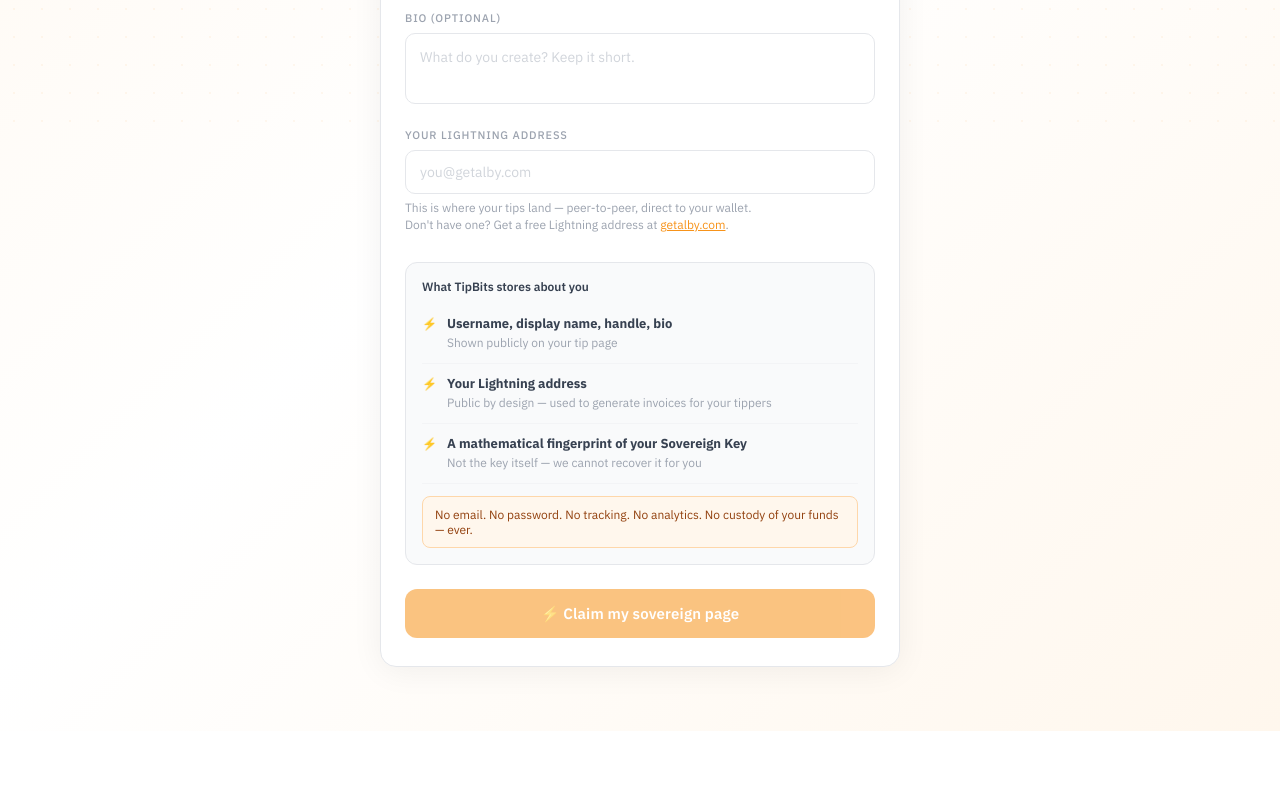
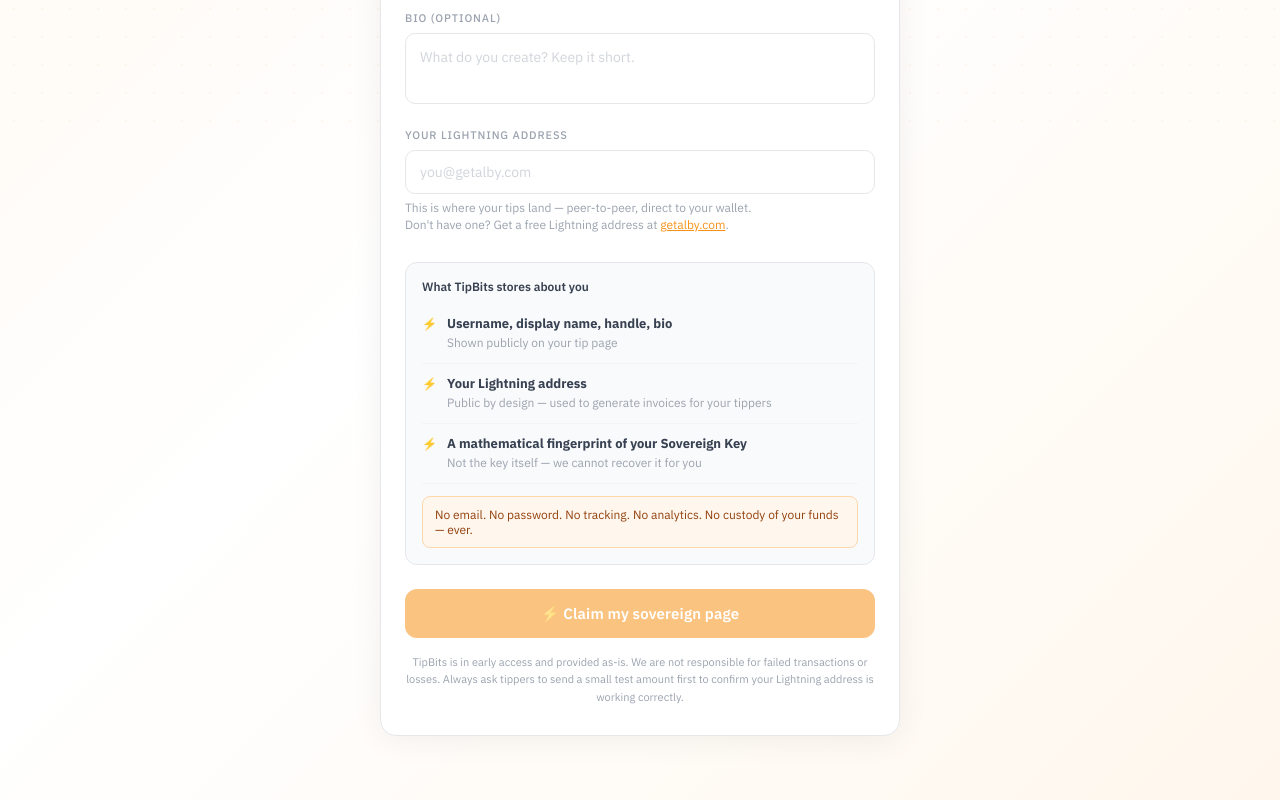
Before and after one commit to BigAL3X/tipbits, a React (Vite) app: page /register in a window 1280 px wide. Shown: the part 677-1477 px from the top of the page. Before the commit the page ends 1408 px from the top, so only its background shows below. Built offline with nearby package versions, Linux system fonts and the light colour scheme.

Commit message:
Add early access disclaimer and small test tip nudge on tip and register pages

```diff
--- a/Register.jsx
+++ b/Register.jsx
@@ -311,6 +311,9 @@
                 <button type="submit" className="btn-primary" disabled={submitting || usernameStatus !== "available"}>
                   {submitting ? "Registering..." : "⚡ Claim my sovereign page"}
                 </button>
+                <div style={{ marginTop:16, fontSize:11, color:"#9ca3af", textAlign:"center", lineHeight:1.6 }}>
+                  TipBits is in early access and provided as-is. We are not responsible for failed transactions or losses. Always ask tippers to send a small test amount first to confirm your Lightning address is working correctly.
+                </div>
               </form>
             </div>
           </>
--- a/TipPage.jsx
+++ b/TipPage.jsx
@@ -387,6 +387,9 @@
               {loading ? <><span className="spin">⚡</span> Generating invoice...</> : <>⚡ Generate Lightning Invoice</>}
             </button>
             {error && <div className="error-box">{error}</div>}
+            <div style={{ marginTop:12, fontSize:11, color:"#9ca3af", textAlign:"center", lineHeight:1.6 }}>
+              TipBits is in early access. Payments go peer-to-peer directly to the creator's wallet — we never hold funds. If you're new here, consider sending a small amount first to confirm everything works as expected.
+            </div>
           </>)}
 
           {step === "invoice" && (<>
```
